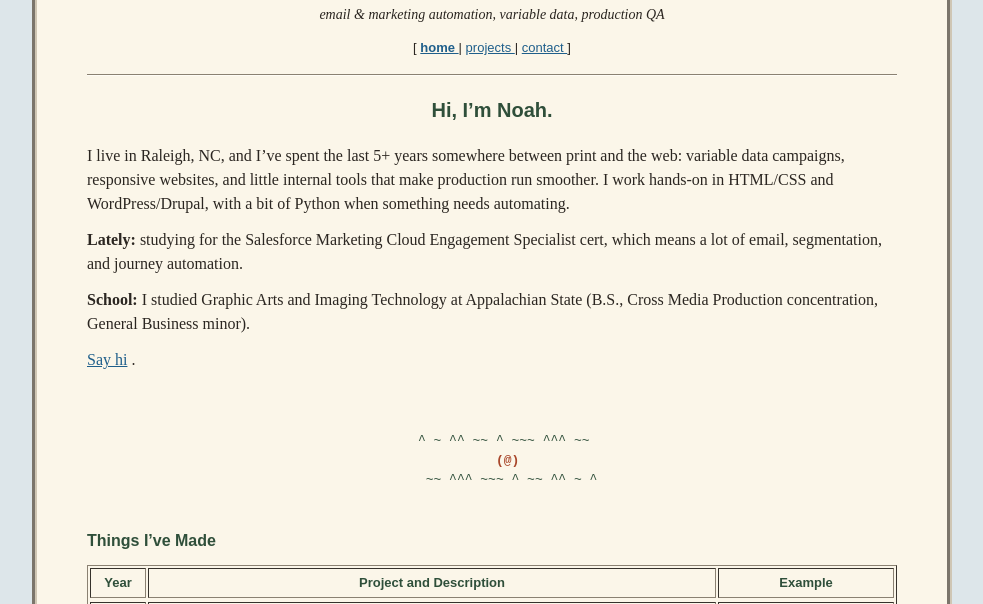
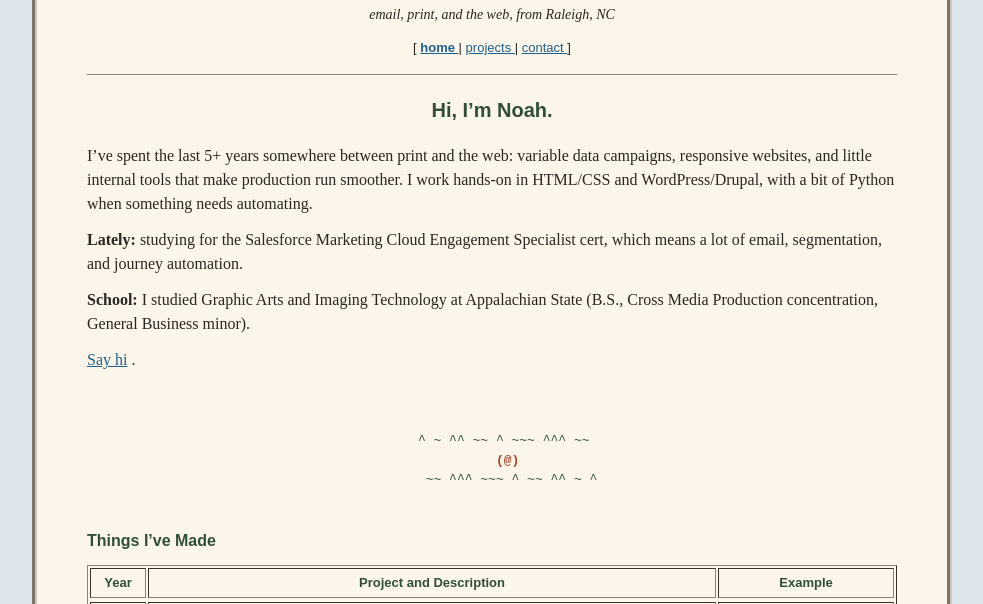
Before and after one commit to noahzm/nm.works, an Astro site: page / in a window 1280 px wide. Shown: the part 117-721 px from the top of the page, without its empty margins (148-1131 px from the left). Built offline with nearby package versions, Linux system fonts and the light colour scheme; Astro itself is replaced by a stand-in of ours.

Commit message:
Make tagline more personal and drop repeated Raleigh from intro

```diff
--- a/src/layouts/main.astro
+++ b/src/layouts/main.astro
@@ -107,7 +107,7 @@ function isActive(href: string) {
           </a>
         </p>
         <p class="mt-2 text-sm italic">
-          email &amp; marketing automation, variable data, production QA
+          email, print, and the web, from Raleigh, NC
         </p>
         <nav
           class="arial mt-3 text-[0.8125rem] leading-relaxed lowercase"
--- a/src/pages/index.astro
+++ b/src/pages/index.astro
@@ -33,11 +33,10 @@ const selectedWork = [
 
     <section aria-label="About">
       <p>
-        I live in Raleigh, NC, and I’ve spent the last 5+ years somewhere
-        between print and the web: variable data campaigns, responsive websites,
-        and little internal tools that make production run smoother. I work
-        hands-on in HTML/CSS and WordPress/Drupal, with a bit of Python when
-        something needs automating.
+        I’ve spent the last 5+ years somewhere between print and the web:
+        variable data campaigns, responsive websites, and little internal tools
+        that make production run smoother. I work hands-on in HTML/CSS and
+        WordPress/Drupal, with a bit of Python when something needs automating.
       </p>
       <p class="mt-3">
         <b>Lately:</b> studying for the Salesforce Marketing Cloud Engagement
```
